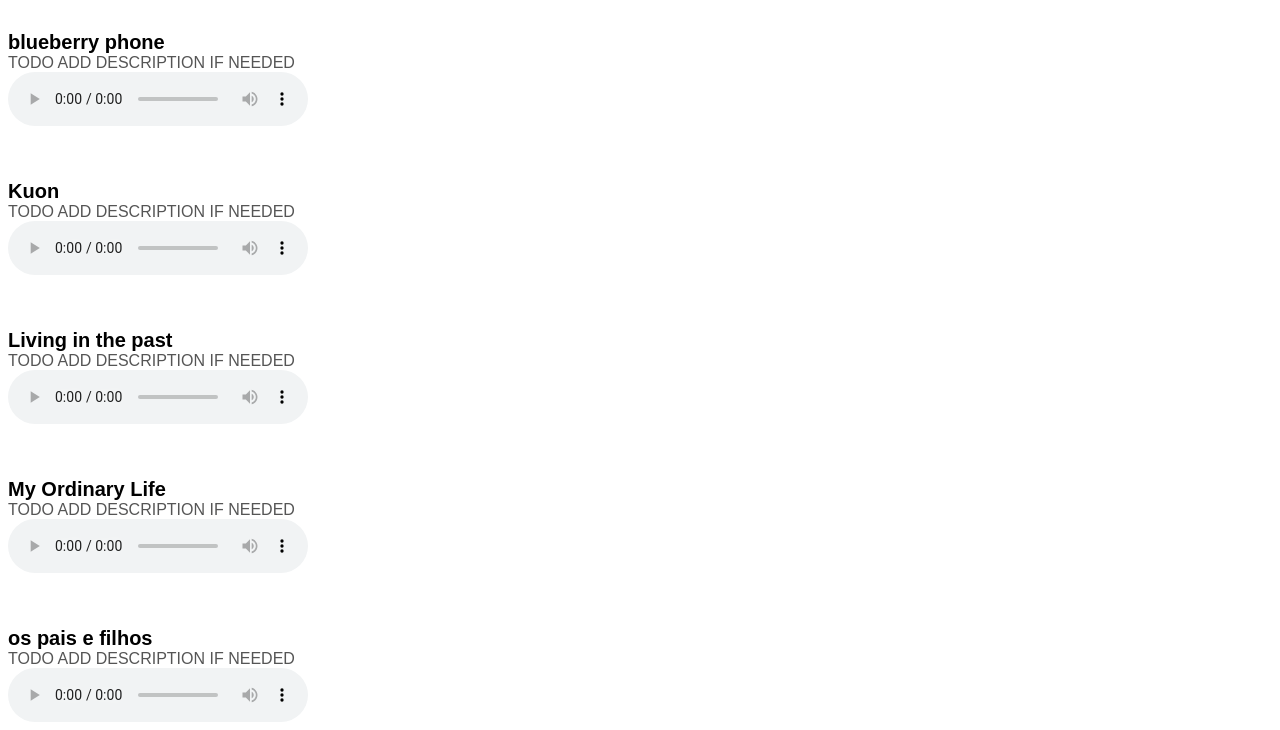
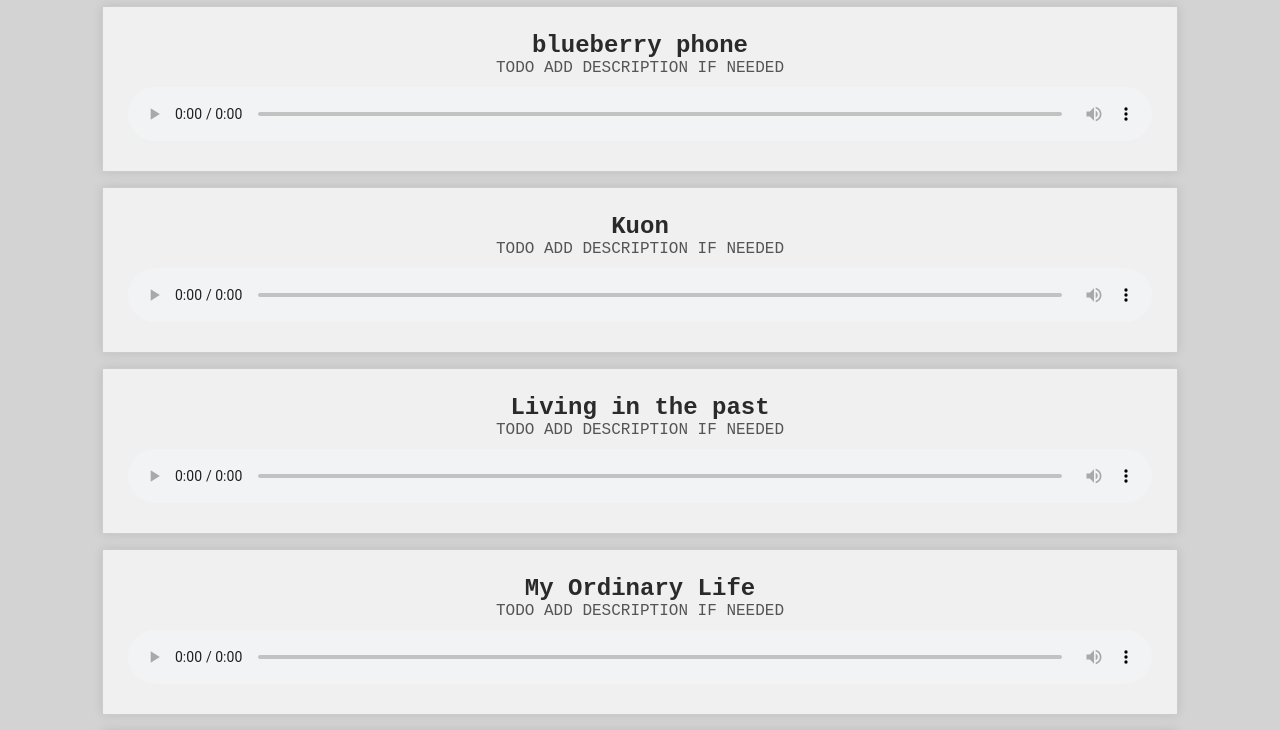
Before and after one commit to tmrsich/ThiagoPortfolio, a plain HTML site: page index.html in a window 1280 px wide. Shown: the part 74-804 px from the top of the page. Drawn offline with Linux system fonts and the light colour scheme.

Commit message:
adjust styles for early y2k style

```diff
--- a/index.css
+++ b/index.css
@@ -1,16 +1,35 @@
 body {
-    font-family: Arial, sans-serif;
+    font-family: 'Courier New', Courier, monospace; /* Classic early 2000s font */
+    background-color: #d3d3d3; /* Gray background */
+    color: #333333; /* Dark text for better contrast */
+    margin: 0;
+    padding: 0;
+    text-align: center; /* Centering content */
 }
+
 .audio-container {
-    padding-top: 25px;
-    padding-bottom: 25px;
+    padding: 25px;
+    background-color: #f0f0f0; /* Slightly lighter gray for the container */
+    margin: 15px auto; /* Adding margin for spacing */
+    width: 80%; /* Controlling the width of the container */
+    border: 1px solid #cccccc; /* Border to give a distinct early 2000s feel */
+    box-shadow: 0 0 10px rgba(0, 0, 0, 0.1); /* Soft shadow for depth */
+}
 
+.audio-title {
+    font-size: 24px; /* Slightly larger font size */
+    font-weight: bold;
+    color: #2a2a2a; /* Darker color for the title */
 }
-.audio-title {
-    font-size: 20px;
-    font-weight: bold;
-}
+
 .audio-description {
     font-size: 16px;
-    color: #555;
+    color: #555555; /* Adjusting the color for readability */
+    margin-bottom: 10px; /* Spacing before the audio player */
 }
+
+/* Adding styles for the audio player */
+audio {
+    width: 100%; /* Full width of the container */
+    outline: none; /* Removing outline for a clean look */
+}
```
